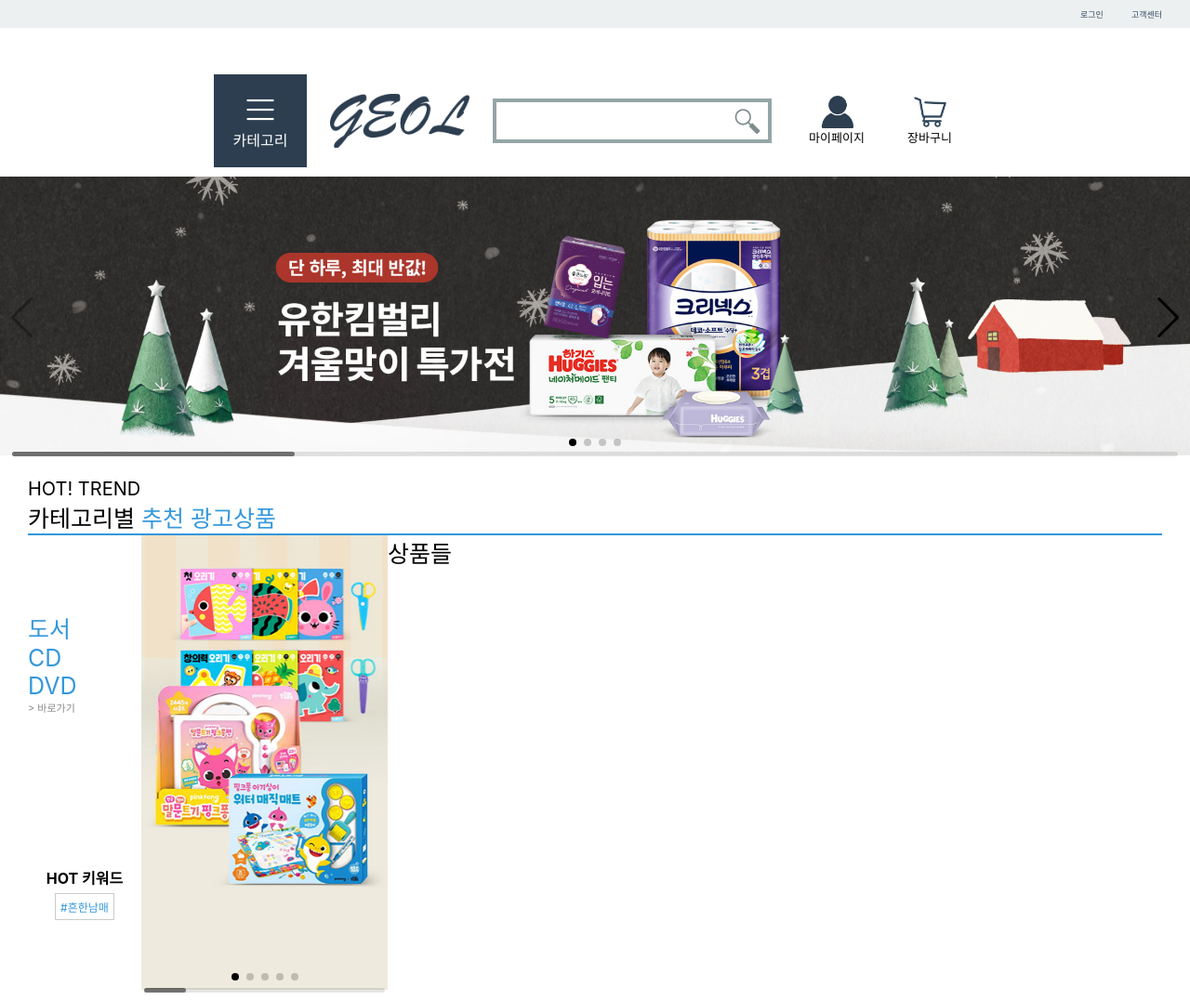
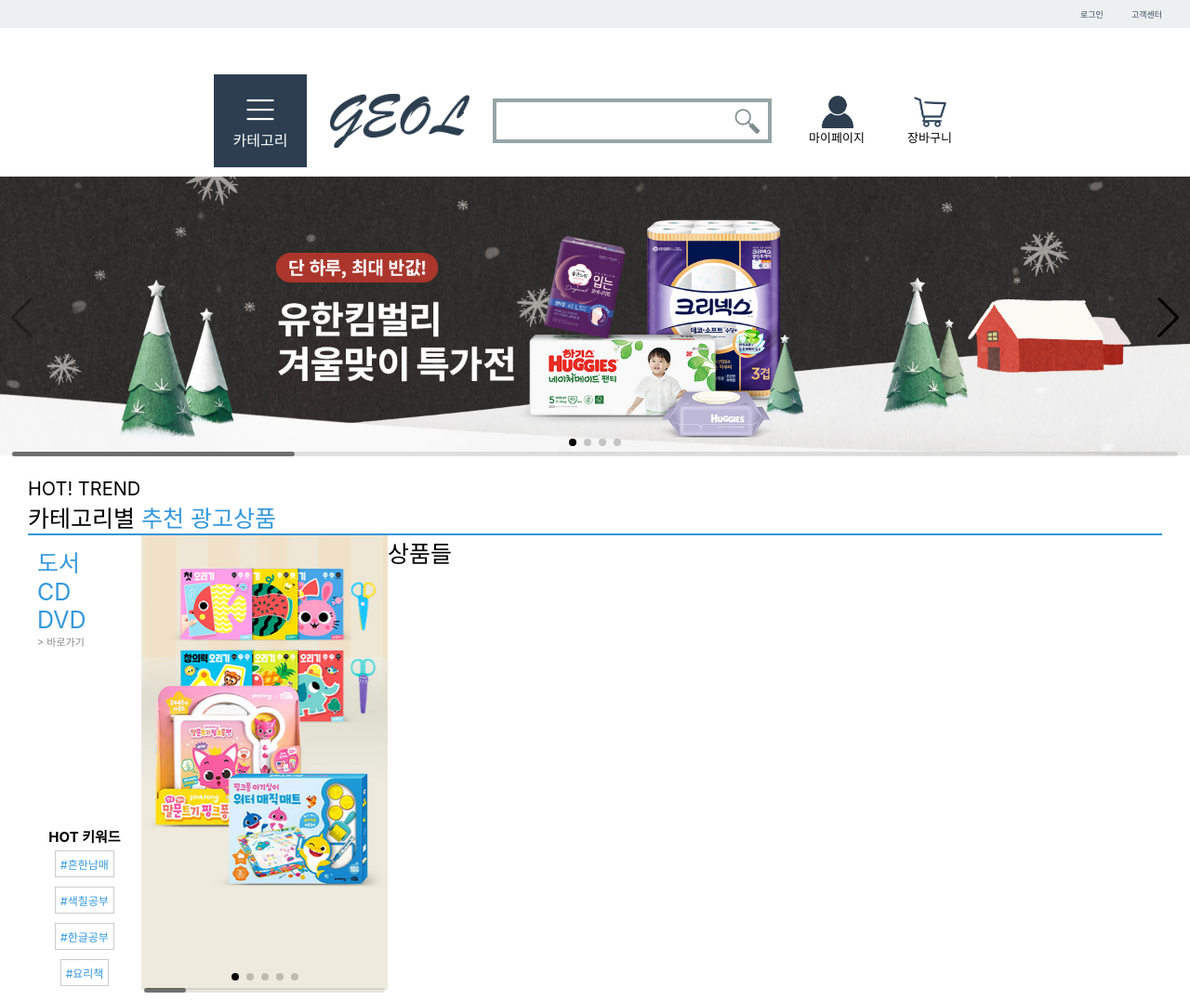
Before and after one commit to Geol2/spring-mall, a React app in the folder front-app/: page / in a window 1280 px wide. Shown: the whole page at 93% size. Built offline with nearby package versions, Linux system fonts and the light colour scheme.

Commit message:
TREND 메인 수정

```diff
--- a/front-app/src/app/trend/Trend.css
+++ b/front-app/src/app/trend/Trend.css
@@ -39,7 +39,7 @@
 }
 
 .hot-keyword {
-    font-size: 16px;
+    font-size: 15px;
     font-weight: bold;
     color: #000;
 }
--- a/front-app/src/app/trend/Trend.js
+++ b/front-app/src/app/trend/Trend.js
@@ -24,8 +24,8 @@
                     <div className="peter-river line"></div>
                     <div className="flex trend-container">
                         <div className="w10per h100per">
-                            <div className="flex flex-column flex-around h100per">
-                                <div className="flex flex-column">
+                            <div className="flex flex-column flex-between h100per ">
+                                <div className="flex flex-column m-10">
                                     <div className="trend-name w100per">
                                         도서<br></br>
                                         CD<br></br>
@@ -36,11 +36,14 @@
                                     </div>
                                 </div>
 
-                                <div className="flex flex-column flex-center hot-keyword">
+                                <div className="flex flex-column flex-center hot-keyword m-10">
                                     <div className="hot-keyword-wrap">
                                         HOT 키워드
                                     </div>
                                     <a className="keyword-btn">#흔한남매</a>
+                                    <a className="keyword-btn">#색칠공부</a>
+                                    <a className="keyword-btn">#한글공부</a>
+                                    <a className="keyword-btn">#요리책</a>
                                 </div>
                             </div>
                         </div>
```
